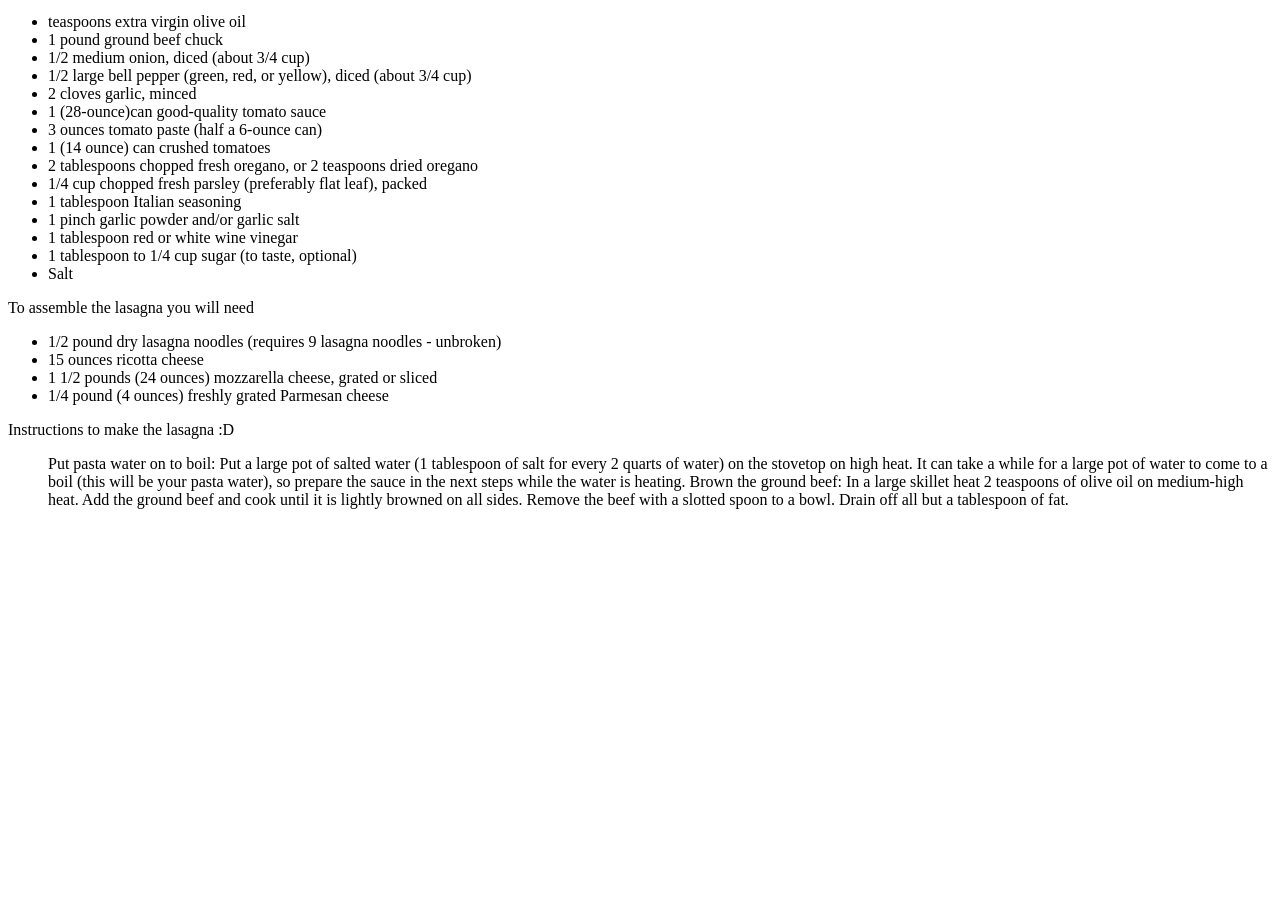
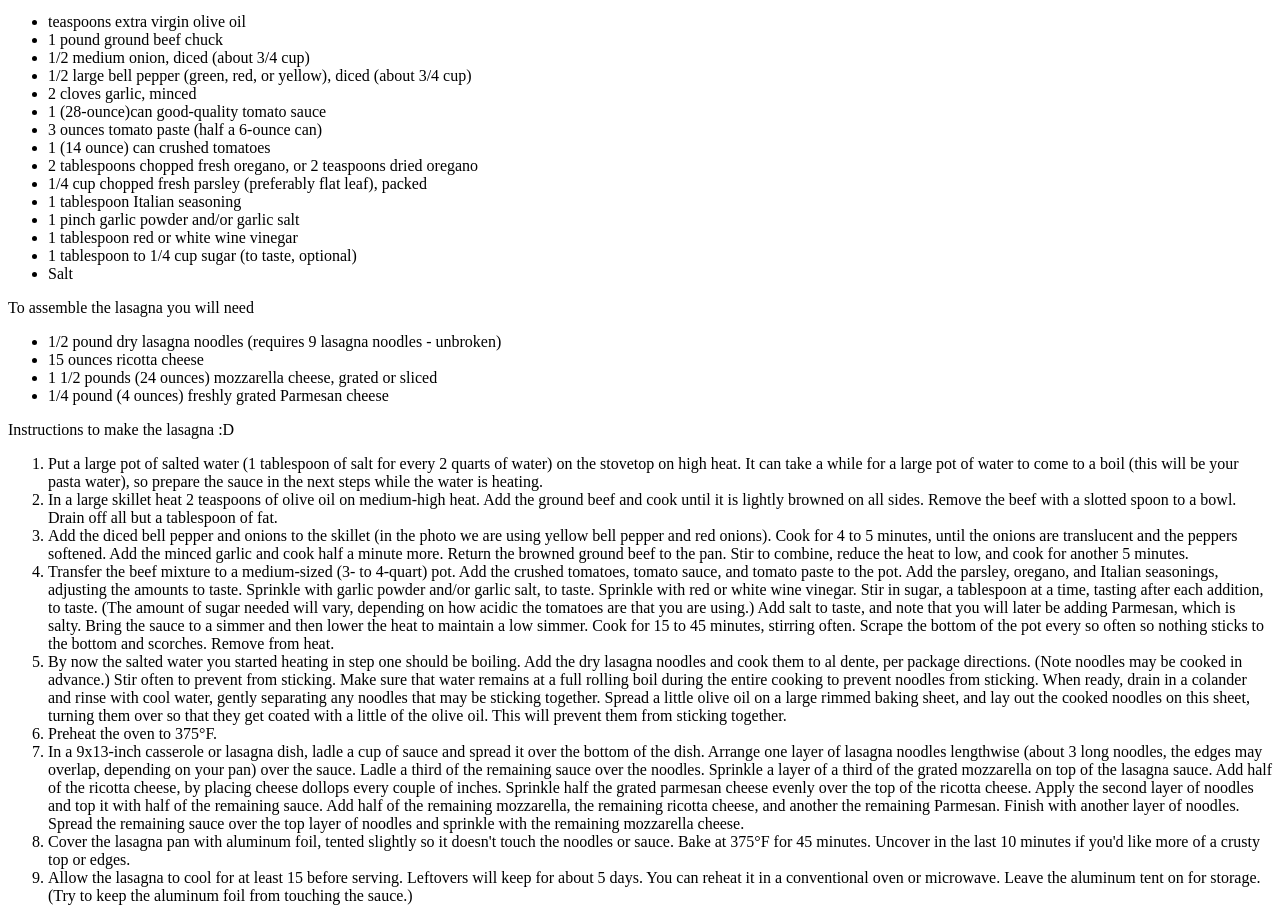
Before and after one commit to Chepe2001/odin-recipes, a plain HTML site: page recipes/lasagna.html in a window 1280 px wide. Shown: the part 101-1022 px from the top of the page. Before the commit the page ends 800 px from the top, so only its background shows below. Drawn offline with Linux system fonts and the light colour scheme.

Commit message:
Finished the first version of lasagna.html

```diff
--- a/recipes/lasagna.html
+++ b/recipes/lasagna.html
@@ -35,11 +35,46 @@
 
     <p>Instructions to make the lasagna :D</p>
     <ol>
-        Put pasta water on to boil:
-        Put a large pot of salted water (1 tablespoon of salt for every 2 quarts of water) on the stovetop on high heat. It can take a while for a large pot of water to come to a boil (this will be your pasta water), so prepare the sauce in the next steps while the water is heating.
-        Brown the ground beef:
-        In a large skillet heat 2 teaspoons of olive oil on medium-high heat. Add the ground beef and cook until it is lightly browned on all sides.
-        Remove the beef with a slotted spoon to a bowl. Drain off all but a tablespoon of fat.
+        <li>
+            Put a large pot of salted water (1 tablespoon of salt for every 2 quarts of water) on the stovetop on high heat.
+            It can take a while for a large pot of water to come to a boil (this will be your pasta water), so prepare the sauce in the next steps while the water is heating.
+        </li>
+        <li>
+            In a large skillet heat 2 teaspoons of olive oil on medium-high heat. Add the ground beef and cook until it is lightly browned on all sides.
+            Remove the beef with a slotted spoon to a bowl. Drain off all but a tablespoon of fat.
+        </li>
+        <li>Add the diced bell pepper and onions to the skillet (in the photo we are using yellow bell pepper and red onions).
+            Cook for 4 to 5 minutes, until the onions are translucent and the peppers softened. Add the minced garlic and cook half a minute more.
+            Return the browned ground beef to the pan. Stir to combine, reduce the heat to low, and cook for another 5 minutes.
+        </li>
+        <li>
+            Transfer the beef mixture to a medium-sized (3- to 4-quart) pot. Add the crushed tomatoes, tomato sauce, and tomato paste to the pot.
+            Add the parsley, oregano, and Italian seasonings, adjusting the amounts to taste. Sprinkle with garlic powder and/or garlic salt, to taste.
+            Sprinkle with red or white wine vinegar. Stir in sugar, a tablespoon at a time, tasting after each addition, to taste. (The amount of sugar needed will vary, depending on how acidic the tomatoes are that you are using.)
+            Add salt to taste, and note that you will later be adding Parmesan, which is salty.
+            Bring the sauce to a simmer and then lower the heat to maintain a low simmer. Cook for 15 to 45 minutes, stirring often. Scrape the bottom of the pot every so often so nothing sticks to the bottom and scorches.
+            Remove from heat.
+        </li>
+        <li>
+            By now the salted water you started heating in step one should be boiling. Add the dry lasagna noodles and cook them to al dente, per package directions. (Note noodles may be cooked in advance.)
+            Stir often to prevent from sticking. Make sure that water remains at a full rolling boil during the entire cooking to prevent noodles from sticking.
+            When ready, drain in a colander and rinse with cool water, gently separating any noodles that may be sticking together.
+            Spread a little olive oil on a large rimmed baking sheet, and lay out the cooked noodles on this sheet, turning them over so that they get coated with a little of the olive oil. This will prevent them from sticking together.
+        </li>
+        <li>
+            Preheat the oven to 375°F.
+        </li>
+        <li>
+            In a 9x13-inch casserole or lasagna dish, ladle a cup of sauce and spread it over the bottom of the dish. Arrange one layer of lasagna noodles lengthwise (about 3 long noodles, the edges may overlap, depending on your pan) over the sauce. Ladle a third of the remaining sauce over the noodles.
+            Sprinkle a layer of a third of the grated mozzarella on top of the lasagna sauce. Add half of the ricotta cheese, by placing cheese dollops every couple of inches. Sprinkle half the grated parmesan cheese evenly over the top of the ricotta cheese.
+            Apply the second layer of noodles and top it with half of the remaining sauce. Add half of the remaining mozzarella, the remaining ricotta cheese, and another the remaining Parmesan.
+            Finish with another layer of noodles. Spread the remaining sauce over the top layer of noodles and sprinkle with the remaining mozzarella cheese.
+        </li>
+        <li>
+            Cover the lasagna pan with aluminum foil, tented slightly so it doesn't touch the noodles or sauce. Bake at 375°F for 45 minutes. Uncover in the last 10 minutes if you'd like more of a crusty top or edges.
+        </li>
+        <li>
+            Allow the lasagna to cool for at least 15 before serving. Leftovers will keep for about 5 days. You can reheat it in a conventional oven or microwave. Leave the aluminum tent on for storage. (Try to keep the aluminum foil from touching the sauce.)
+        </li>
     </ol>
 </body>
-</html>
```
